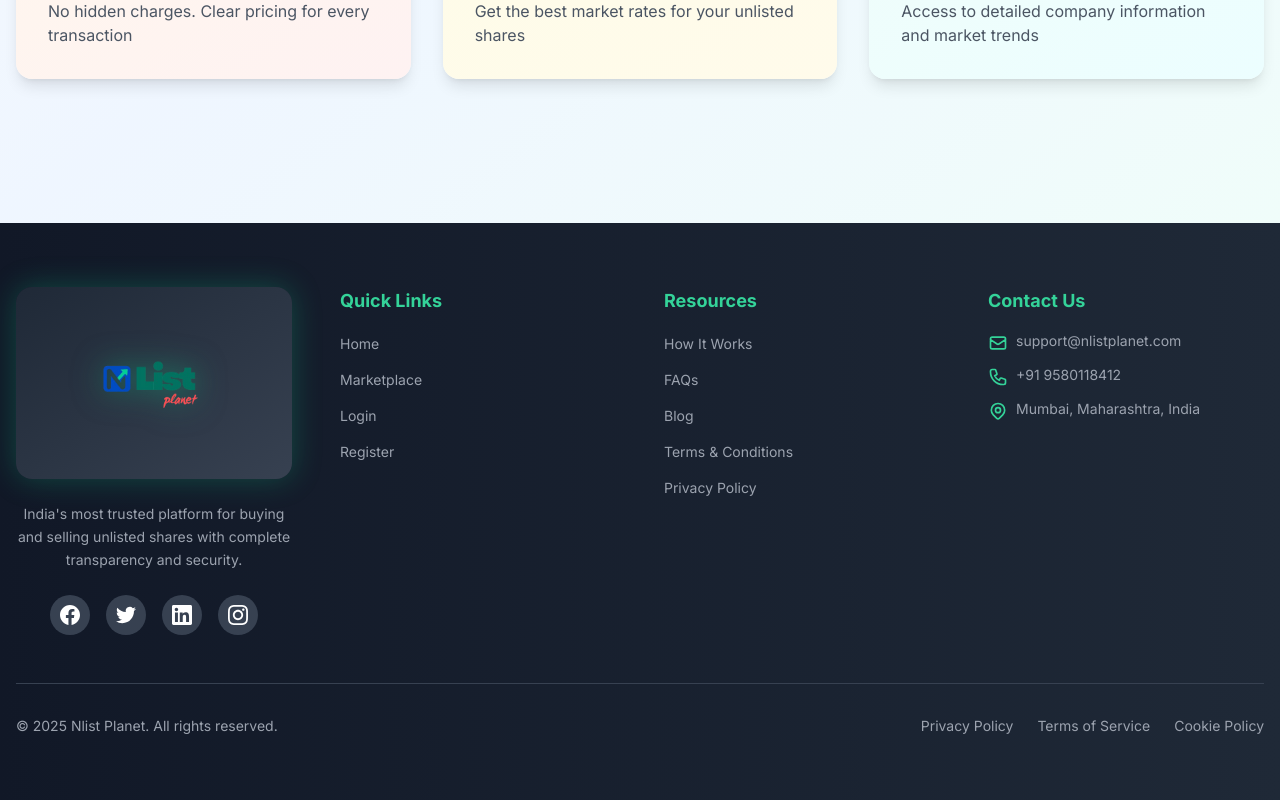
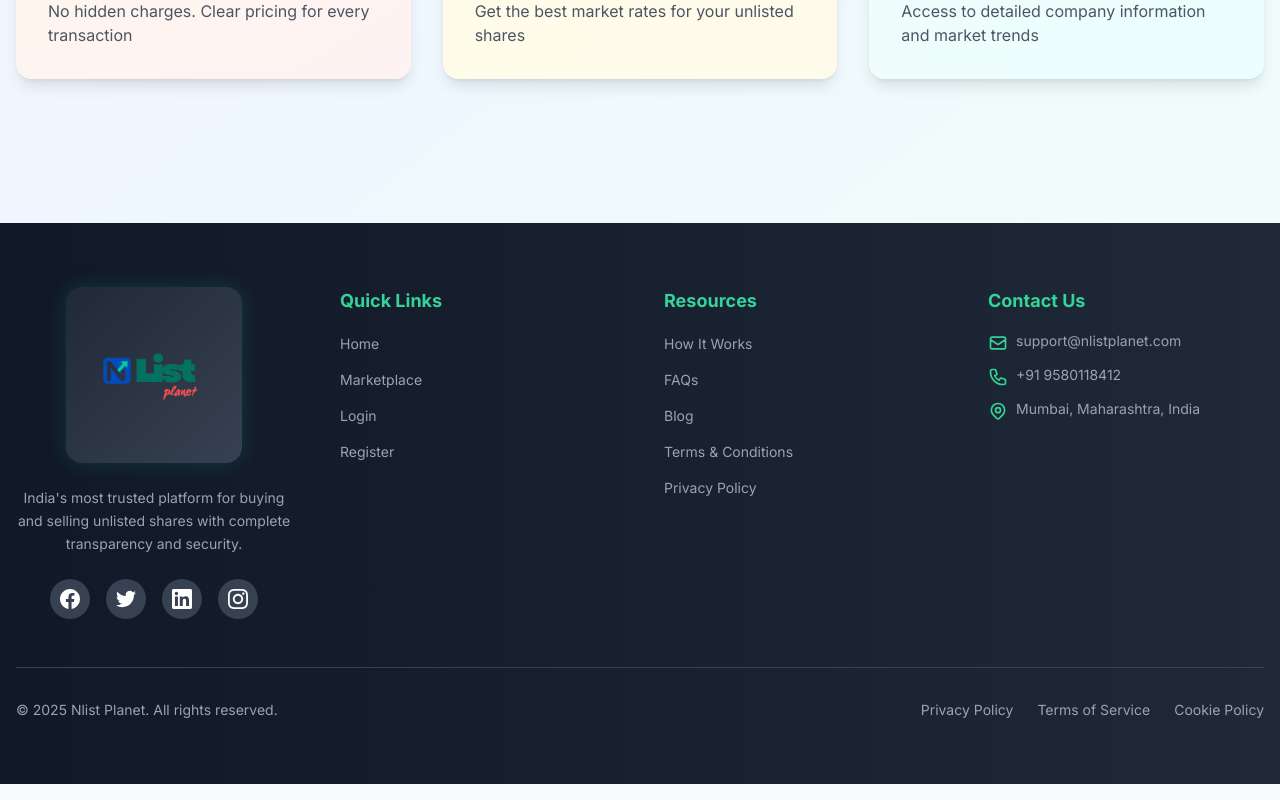
Before and after one commit to nlistedplanet-source/nlistplanet-frontend, a React (Create React App) app: page / in a window 1280 px wide. Shown: the part 3221-4021 px from the top of the page. Built offline with nearby package versions, Linux system fonts and the light colour scheme; no server answers.

Commit message:
style: adjust footer logo tab size to fit logo, remove logo glow, add subtle shadow glow to tab

```diff
--- a/src/pages/HomePage.jsx
+++ b/src/pages/HomePage.jsx
@@ -391,11 +391,11 @@ const HomePage = () => {
         <div className="max-w-7xl mx-auto px-4">
           <div className="grid md:grid-cols-4 gap-12 mb-12">
             <div className="col-span-1">
-              <div className="flex flex-col items-center gap-3 mb-6 bg-gradient-to-br from-gray-800 to-gray-700 p-8 rounded-2xl shadow-[0_0_30px_rgba(16,185,129,0.3)] hover:shadow-[0_0_50px_rgba(16,185,129,0.6)] transition-all duration-300">
+              <div className="flex flex-col items-center gap-3 mb-6 bg-gradient-to-br from-gray-800 to-gray-700 p-6 rounded-2xl shadow-[0_0_20px_rgba(16,185,129,0.2)] hover:shadow-[0_0_35px_rgba(16,185,129,0.4)] transition-all duration-300 w-fit mx-auto">
                 <img
                   src="/images/logos/new_logo.png"
                   alt="Nlist Planet Logo"
-                  className="h-32 w-32 object-contain transform hover:scale-110 transition-transform duration-300 filter drop-shadow-[0_0_15px_rgba(16,185,129,0.5)] hover:drop-shadow-[0_0_25px_rgba(16,185,129,0.8)]"
+                  className="h-32 w-32 object-contain transform hover:scale-110 transition-transform duration-300"
                 />
               </div>
               <p className="text-gray-400 text-sm leading-relaxed text-center">
```
